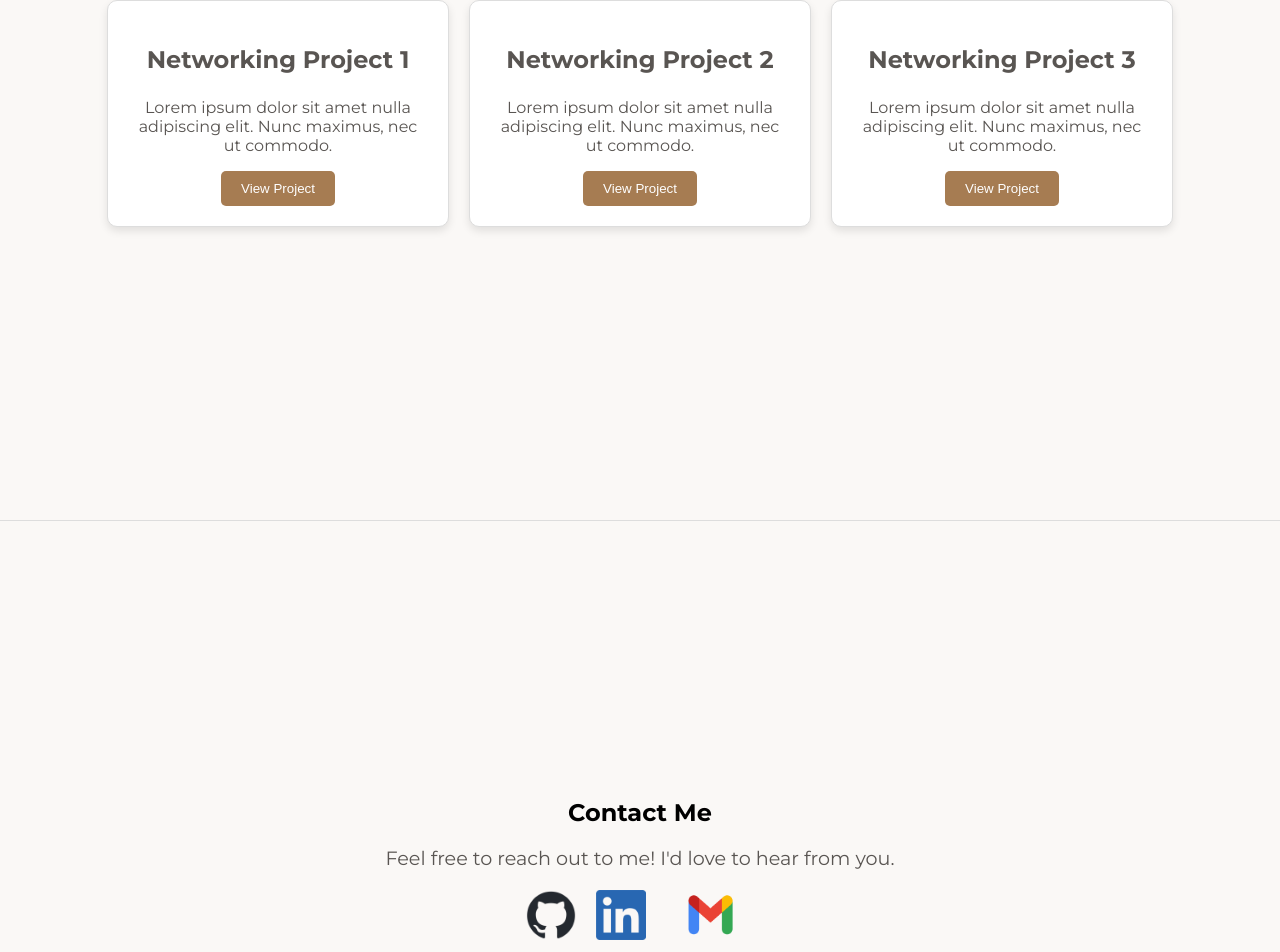
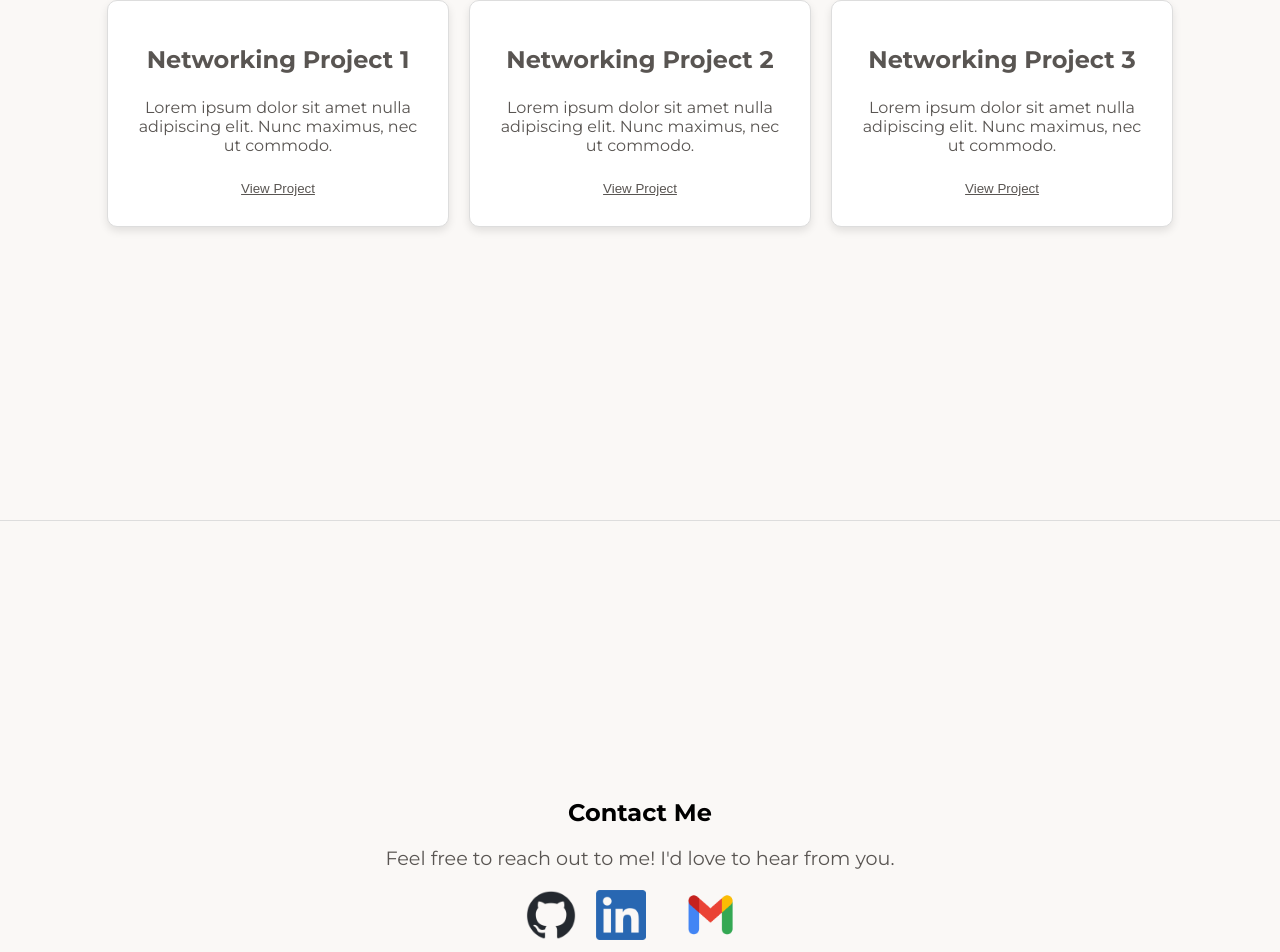
Before and after one commit to jaclynsunardi/jaclynsunardi.github.io, a React (Create React App) app: page / in a window 1280 px wide. Shown: the part 1922-2874 px from the top of the page. Built offline with nearby package versions, Linux system fonts and the light colour scheme.

Commit message:
fixed some view project styling

```diff
--- a/src/App.css
+++ b/src/App.css
@@ -349,8 +349,9 @@ section {
 }
 
 .ViewProjectButton {
-  background-color: #A67C52;
-  color: white;
+  background-color: transparent;
+  color: #595552;
+  text-decoration: underline;
   padding: 10px 20px;
   border: none;
   border-radius: 5px;
@@ -359,5 +360,4 @@ section {
 }
 
 .ViewProjectButton:hover {
-  background-color: #8C653F;
 }
```
